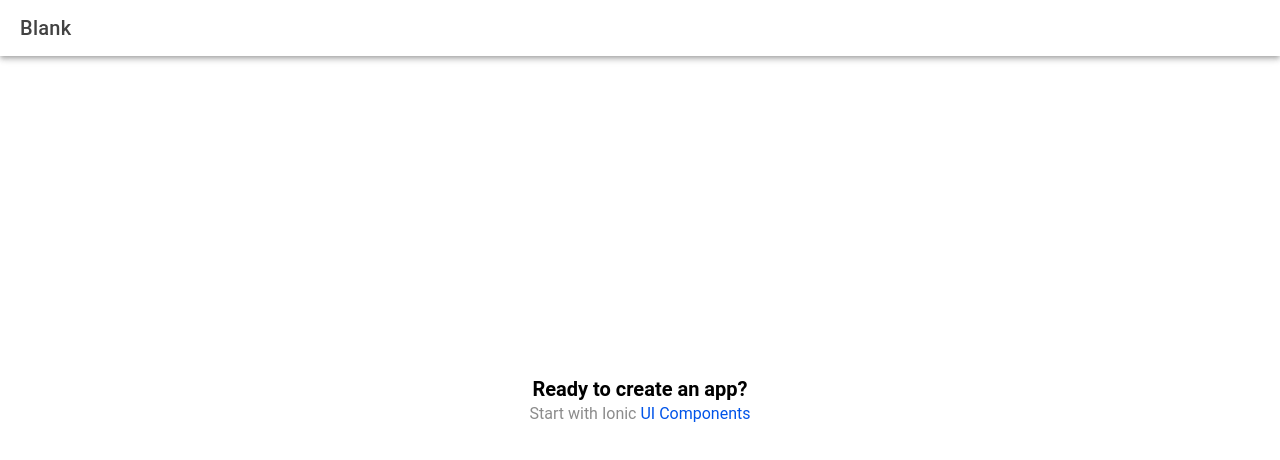
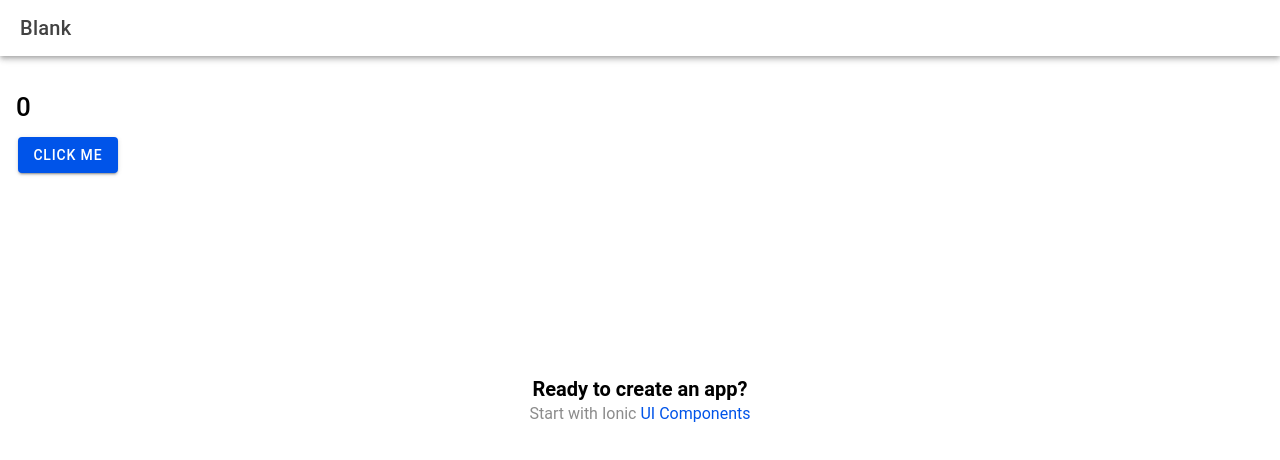
Before and after one commit to muhammad6535/Ionic-React--Zustad--Tailwind-CSS-Template-Project, a React (Vite) app: page /home in a window 1280 px wide. Shown: the top 460 px of the page. Built offline with nearby package versions, Linux system fonts and the light colour scheme.

Commit message:
integrate zustand state management

```diff
--- a/package.json
+++ b/package.json
@@ -27,7 +27,8 @@
     "react": "^18.2.0",
     "react-dom": "^18.2.0",
     "react-router": "^5.3.4",
-    "react-router-dom": "^5.3.4"
+    "react-router-dom": "^5.3.4",
+    "zustand": "^4.5.4"
   },
   "devDependencies": {
     "@capacitor/cli": "latest",
--- a/src/pages/Home.tsx
+++ b/src/pages/Home.tsx
@@ -1,20 +1,29 @@
-import { IonContent, IonHeader, IonPage, IonTitle, IonToolbar } from '@ionic/react';
+import { IonButton, IonContent, IonHeader, IonPage, IonTitle, IonToolbar } from '@ionic/react';
 import ExploreContainer from '../components/ExploreContainer';
+import useHomeStore from './../stores/homeStore';
 
 const Home: React.FC = () => {
+  const homeStore = useHomeStore();
   return (
     <IonPage>
       <IonHeader>
         <IonToolbar>
-          <IonTitle>Blank</IonTitle>
+          <IonTitle className='text-blue'>Blank</IonTitle>
         </IonToolbar>
       </IonHeader>
       <IonContent fullscreen>
         <IonHeader collapse="condense">
           <IonToolbar>
             <IonTitle size="large">Blank</IonTitle>
+
           </IonToolbar>
         </IonHeader>
+        <IonContent className='ion-padding'>
+          <h1 >{homeStore.count}</h1>
+          <IonButton onClick={homeStore.increment}>
+            Click me
+          </IonButton>
+        </IonContent>
         <ExploreContainer />
       </IonContent>
     </IonPage>
--- /dev/null
+++ b/src/stores/homeStore.tsx
@@ -0,0 +1,9 @@
+import create from 'zustand';
+
+const useHomeStore = create((set) => ({
+    count: 0,
+    increment: () => set((state) => ({ count: state.count + 1 })),
+    decrement: () => set((state) => ({ count: state.count - 1 }))
+}));
+
+export default useHomeStore;
```
Also changed, not shown: src/setupTests.ts (+4 -4 lines), 1 other file (tests, documents, lock files or other folders).
